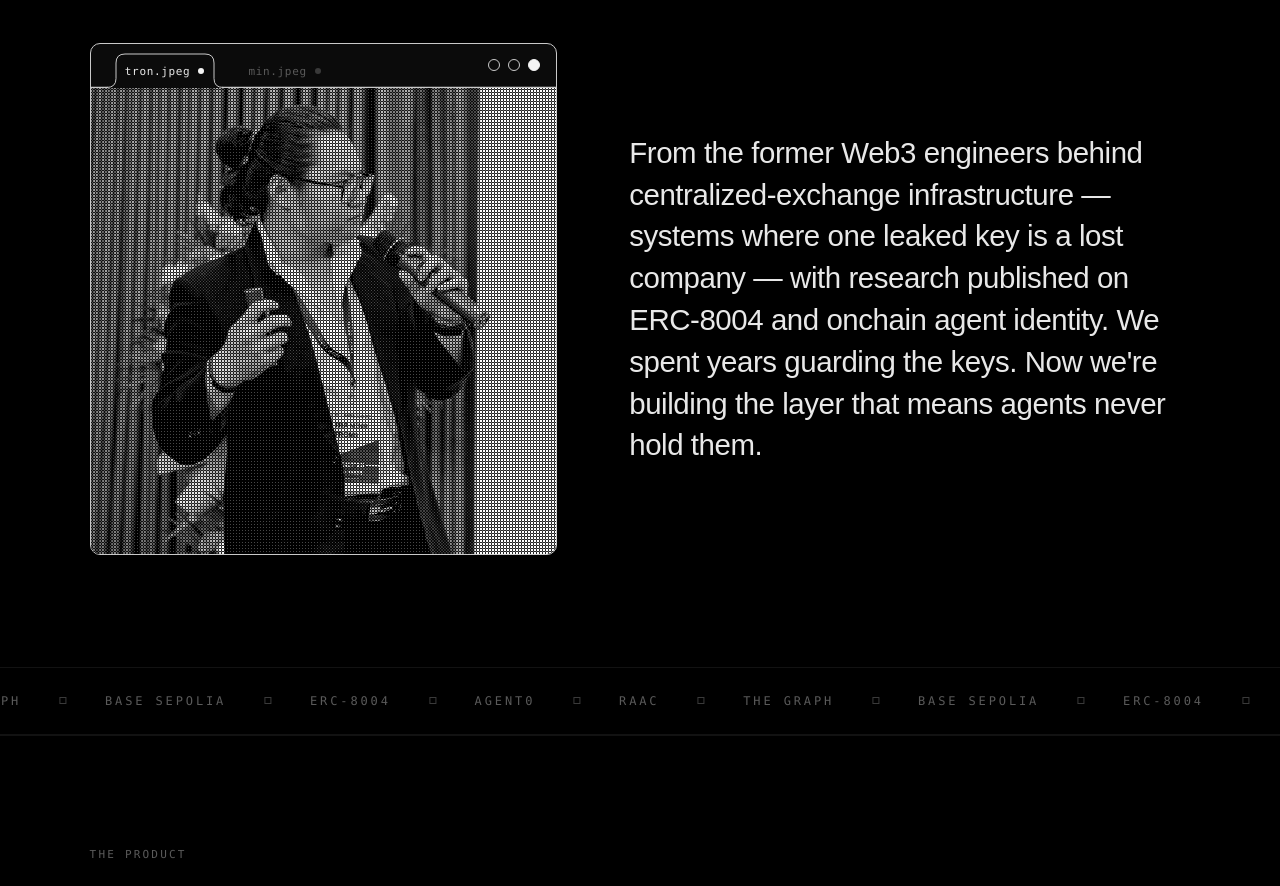
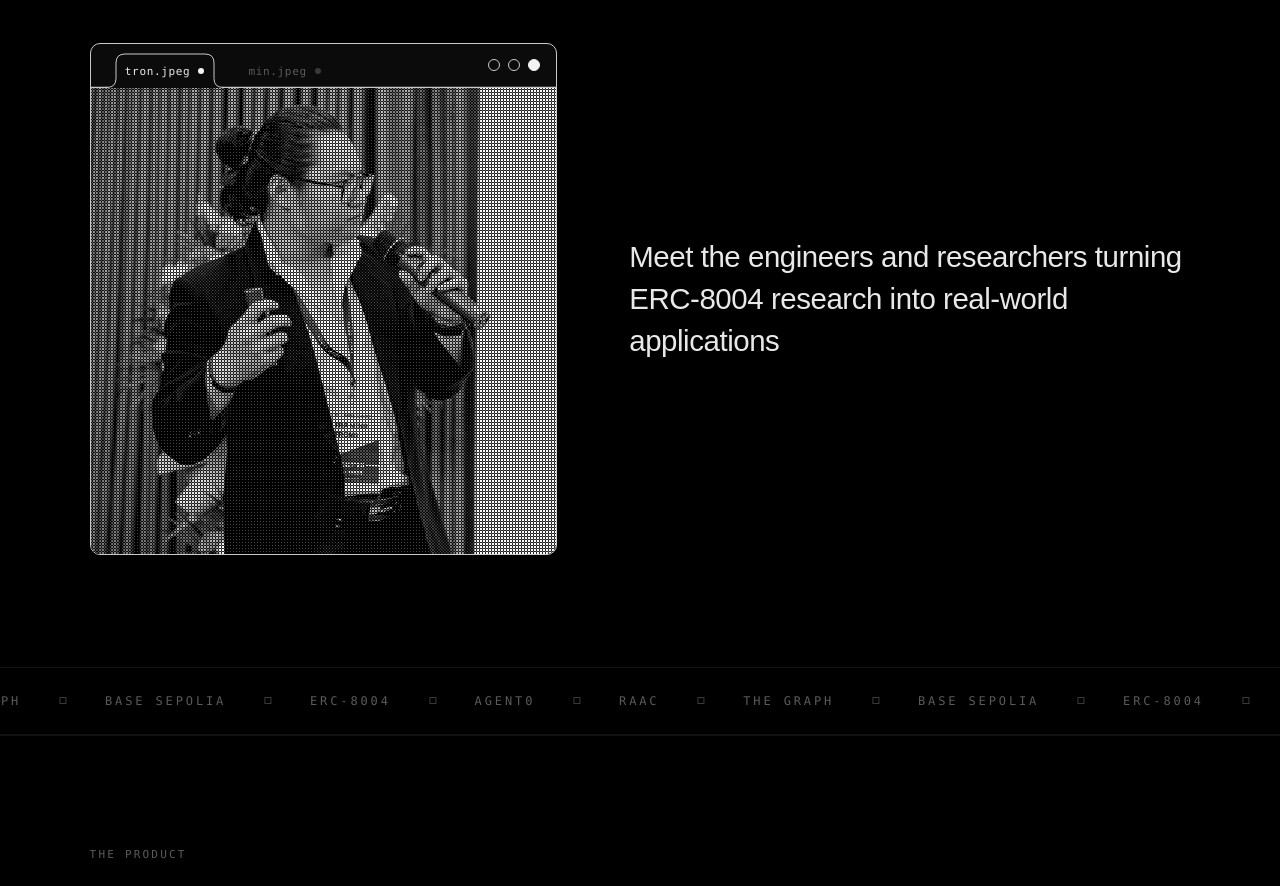
Before and after one commit to Trong-Tra/RAAC, a Next.js app in the folder app/: page / in a window 1280 px wide. Shown: the part 1500-2386 px from the top of the page. Built offline with nearby package versions, Linux system fonts and the light colour scheme; no server answers; the database is empty; a web font is replaced by a local one.

Commit message:
chore(landing): team copy per request — Meet the engineers...

```diff
--- a/app/src/components/TeamSection.tsx
+++ b/app/src/components/TeamSection.tsx
@@ -95,11 +95,8 @@ export default function TeamSection() {
           color: "#e8e8e8",
         }}
       >
-        From the former Web3 engineers behind centralized-exchange
-        infrastructure — systems where one leaked key is a lost company — with
-        research published on ERC-8004 and onchain agent identity. We spent
-        years guarding the keys. Now we&apos;re building the layer that means
-        agents never hold them.
+        Meet the engineers and researchers turning ERC-8004 research into
+        real-world applications
       </p>
     </section>
   );
```
